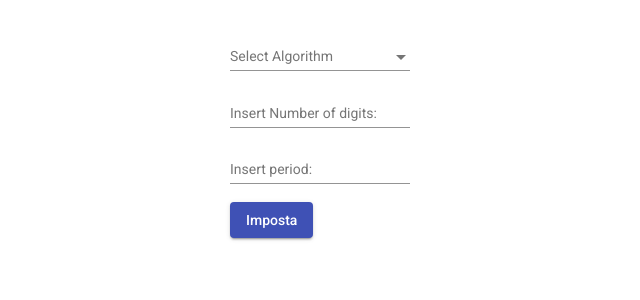
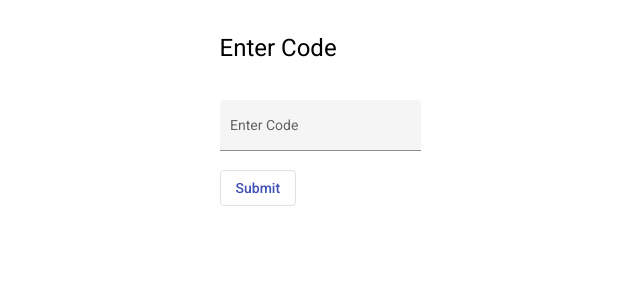
Before and after one commit to federicoder/totp-project-poliba, an Angular app in the folder Client/: page /2fa in a window 1280 px wide. Shown: the top 300 px of the page, without its empty margins (320-960 px from the left). Built offline with nearby package versions, Linux system fonts and the light colour scheme; no server answers.

Commit message:
fix parametrize (boolean)

```diff
--- a/Client/src/app/login-page/login-page.component.ts
+++ b/Client/src/app/login-page/login-page.component.ts
@@ -1,5 +1,5 @@
 import { Component, OnInit } from '@angular/core';
-import { Router } from '@angular/router';
+import { NavigationExtras, Router } from '@angular/router';
 import { User } from '../models/User';
 import { RegistrationService } from '../services/registration.service';
 import { UtilService } from '../util.service';
@@ -33,7 +33,8 @@ export class LoginPageComponent implements OnInit {
       } else {
         this.utilService.getParametrizationSub.next(false);
       }
-      this.router.navigate(['/2fa']);
+
+      this.router.navigate(['/2fa'], { queryParams: { parametrize: this.parametrize } });
     }
   }
 }
--- a/Client/src/app/verify-code/verify-code.component.ts
+++ b/Client/src/app/verify-code/verify-code.component.ts
@@ -1,5 +1,5 @@
 import { Component, OnInit, OnChanges, SimpleChanges, Input } from '@angular/core';
-import { Router } from '@angular/router';
+import { ActivatedRoute, Router } from '@angular/router';
 import { RegistrationService } from '../services/registration.service';
 import { UtilService } from '../util.service';
 
@@ -9,7 +9,7 @@ import { UtilService } from '../util.service';
   styleUrls: ['./verify-code.component.css'],
 })
 export class VerifyCodeComponent implements OnInit, OnChanges {
-  constructor(private service: RegistrationService, private router: Router, private utilService: UtilService) {}
+  constructor(private service: RegistrationService, private router: Router,private actRouter: ActivatedRoute, private utilService: UtilService) {}
   @Input() src: string = '';
   code: string = '';
   username: string = '';
@@ -23,15 +23,32 @@ export class VerifyCodeComponent implements OnInit, OnChanges {
   };
 
   ngOnInit() {
-    this.utilService.getParametrizationObs().subscribe(async (res: boolean) => {
-      this.isParametrized = res;
+    let parametrize: any = this.actRouter.snapshot.queryParamMap.get('parametrize');
 
-      if (this.isParametrized) {
-      } else {
-        this.parametrizationComplete = true;
-         this.service.getQRCode().subscribe(res =>  this.src  = res.toString());
-      }
-    });
+    if(parametrize === "true"){
+      parametrize = true;
+    }
+    else{
+      parametrize = false;
+    }
+    this.isParametrized = parametrize;
+      // Recupera il parametro booleano dalla query
+
+  // Converte il valore in booleano (se necessario)
+    if (this.isParametrized) {
+    } else {
+      this.parametrizationComplete = true;
+       this.service.getQRCode().subscribe(res =>  this.src  = res.toString());
+    }
+    // this.utilService.getParametrizationObs().subscribe(async (res: boolean) => {
+    //   this.isParametrized = res;
+
+    //   if (this.isParametrized) {
+    //   } else {
+    //     this.parametrizationComplete = true;
+    //      this.service.getQRCode().subscribe(res =>  this.src  = res.toString());
+    //   }
+    // });
   }
   ngOnChanges(changes: SimpleChanges): void {
     if (changes) {
```
